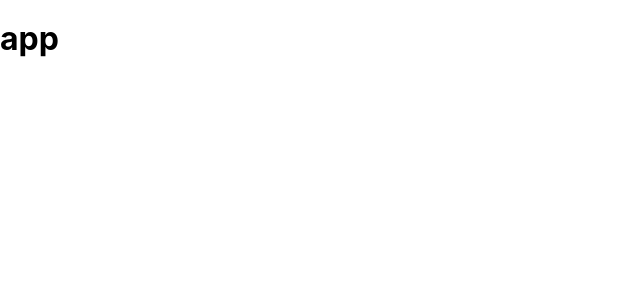
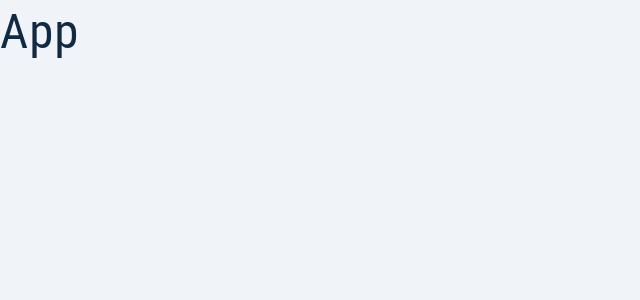
Before and after one commit to Shih-Yi/express-job-app, a React (Create React App) app in the folder client_new/: page / in a window 1280 px wide. Shown: the top 300 px of the page, without its empty margins (0-640 px from the left). Built offline with nearby package versions, Linux system fonts and the light colour scheme.

Commit message:
replace contents of index.css from assets/css/index.css (setup Global Styles )

```diff
--- a/client_new/src/index.css
+++ b/client_new/src/index.css
@@ -1,13 +1,351 @@
-body {
-  margin: 0;
-  font-family: -apple-system, BlinkMacSystemFont, 'Segoe UI', 'Roboto', 'Oxygen',
-    'Ubuntu', 'Cantarell', 'Fira Sans', 'Droid Sans', 'Helvetica Neue',
-    sans-serif;
-  -webkit-font-smoothing: antialiased;
-  -moz-osx-font-smoothing: grayscale;
+*,
+::after,
+::before {
+  box-sizing: border-box;
 }
 
-code {
-  font-family: source-code-pro, Menlo, Monaco, Consolas, 'Courier New',
-    monospace;
+/* fonts */
+@import url('https://fonts.googleapis.com/css2?family=Cabin&family=Roboto+Condensed:wght@400;700&display=swap');
+
+html {
+  font-size: 100%;
 }
+
+/*16px*/
+
+:root {
+  /* colors */
+  --primary-50: #e0fcff;
+  --primary-100: #bef8fd;
+  --primary-200: #87eaf2;
+  --primary-300: #54d1db;
+  --primary-400: #38bec9;
+  --primary-500: #2cb1bc;
+  --primary-600: #14919b;
+  --primary-700: #0e7c86;
+  --primary-800: #0a6c74;
+  --primary-900: #044e54;
+
+  /* grey */
+  --grey-50: #f0f4f8;
+  --grey-100: #d9e2ec;
+  --grey-200: #bcccdc;
+  --grey-300: #9fb3c8;
+  --grey-400: #829ab1;
+  --grey-500: #627d98;
+  --grey-600: #486581;
+  --grey-700: #334e68;
+  --grey-800: #243b53;
+  --grey-900: #102a43;
+  /* rest of the colors */
+  --black: #222;
+  --white: #fff;
+  --red-light: #f8d7da;
+  --red-dark: #842029;
+  --green-light: #d1e7dd;
+  --green-dark: #0f5132;
+
+  /* fonts  */
+  --headingFont: 'Roboto Condensed', Sans-Serif;
+  --bodyFont: 'Cabin', Sans-Serif;
+  --small-text: 0.875rem;
+  --extra-small-text: 0.7em;
+  /* rest of the vars */
+  --backgroundColor: var(--grey-50);
+  --textColor: var(--grey-900);
+  --borderRadius: 0.25rem;
+  --letterSpacing: 1px;
+  --transition: 0.3s ease-in-out all;
+  --max-width: 1120px;
+  --fixed-width: 500px;
+  --fluid-width: 90vw;
+  --breakpoint-lg: 992px;
+  --nav-height: 6rem;
+  /* box shadow*/
+  --shadow-1: 0 1px 3px 0 rgba(0, 0, 0, 0.1), 0 1px 2px 0 rgba(0, 0, 0, 0.06);
+  --shadow-2: 0 4px 6px -1px rgba(0, 0, 0, 0.1),
+    0 2px 4px -1px rgba(0, 0, 0, 0.06);
+  --shadow-3: 0 10px 15px -3px rgba(0, 0, 0, 0.1),
+    0 4px 6px -2px rgba(0, 0, 0, 0.05);
+  --shadow-4: 0 20px 25px -5px rgba(0, 0, 0, 0.1),
+    0 10px 10px -5px rgba(0, 0, 0, 0.04);
+}
+
+body {
+  background: var(--backgroundColor);
+  font-family: var(--bodyFont);
+  font-weight: 400;
+  line-height: 1.75;
+  color: var(--textColor);
+}
+
+p {
+  margin-bottom: 1.5rem;
+  max-width: 40em;
+}
+
+h1,
+h2,
+h3,
+h4,
+h5 {
+  margin: 0;
+  margin-bottom: 1.38rem;
+  font-family: var(--headingFont);
+  font-weight: 400;
+  line-height: 1.3;
+  text-transform: capitalize;
+  letter-spacing: var(--letterSpacing);
+}
+
+h1 {
+  margin-top: 0;
+  font-size: 3.052rem;
+}
+
+h2 {
+  font-size: 2.441rem;
+}
+
+h3 {
+  font-size: 1.953rem;
+}
+
+h4 {
+  font-size: 1.563rem;
+}
+
+h5 {
+  font-size: 1.25rem;
+}
+
+small,
+.text-small {
+  font-size: var(--small-text);
+}
+
+a {
+  text-decoration: none;
+  letter-spacing: var(--letterSpacing);
+}
+
+a,
+button {
+  line-height: 1.15;
+}
+
+button:disabled {
+  cursor: not-allowed;
+}
+
+ul {
+  list-style-type: none;
+  padding: 0;
+}
+
+.img {
+  width: 100%;
+  display: block;
+  object-fit: cover;
+}
+
+/* buttons */
+
+.btn {
+  cursor: pointer;
+  color: var(--white);
+  background: var(--primary-500);
+  border: transparent;
+  border-radius: var(--borderRadius);
+  letter-spacing: var(--letterSpacing);
+  padding: 0.375rem 0.75rem;
+  box-shadow: var(--shadow-2);
+  transition: var(--transition);
+  text-transform: capitalize;
+  display: inline-block;
+}
+
+.btn:hover {
+  background: var(--primary-700);
+  box-shadow: var(--shadow-3);
+}
+
+.btn-hipster {
+  color: var(--primary-500);
+  background: var(--primary-200);
+}
+
+.btn-hipster:hover {
+  color: var(--primary-200);
+  background: var(--primary-700);
+}
+
+.btn-block {
+  width: 100%;
+}
+
+.btn-hero {
+  font-size: 1.25rem;
+  padding: 0.5rem 1.25rem;
+}
+
+.btn-danger {
+  background: var(--red-light);
+  color: var(--red-dark);
+}
+
+.btn-danger:hover {
+  background: var(--red-dark);
+  color: var(--white);
+}
+
+/* alerts */
+.alert {
+  padding: 0.375rem 0.75rem;
+  margin-bottom: 1rem;
+  border-color: transparent;
+  border-radius: var(--borderRadius);
+  text-align: center;
+  letter-spacing: var(--letterSpacing);
+}
+
+.alert-danger {
+  color: var(--red-dark);
+  background: var(--red-light);
+}
+
+.alert-success {
+  color: var(--green-dark);
+  background: var(--green-light);
+}
+
+/* form */
+
+.form {
+  width: 90vw;
+  max-width: var(--fixed-width);
+  background: var(--white);
+  border-radius: var(--borderRadius);
+  box-shadow: var(--shadow-2);
+  padding: 2rem 2.5rem;
+  margin: 3rem auto;
+  transition: var(--transition);
+}
+
+.form:hover {
+  box-shadow: var(--shadow-4);
+}
+
+.form-label {
+  display: block;
+  font-size: var(--smallText);
+  margin-bottom: 0.5rem;
+  text-transform: capitalize;
+  letter-spacing: var(--letterSpacing);
+}
+
+.form-input,
+.form-textarea,
+.form-select {
+  width: 100%;
+  padding: 0.375rem 0.75rem;
+  border-radius: var(--borderRadius);
+  background: var(--backgroundColor);
+  border: 1px solid var(--grey-200);
+}
+
+.form-input,
+.form-select,
+.btn-block {
+  height: 35px;
+}
+
+.form-row {
+  margin-bottom: 1rem;
+}
+
+.form-textarea {
+  height: 7rem;
+}
+
+::placeholder {
+  font-family: inherit;
+  color: var(--grey-400);
+}
+
+.form-alert {
+  color: var(--red-dark);
+  letter-spacing: var(--letterSpacing);
+  text-transform: capitalize;
+}
+
+/* alert */
+
+@keyframes spinner {
+  to {
+    transform: rotate(360deg);
+  }
+}
+
+.loading {
+  width: 6rem;
+  height: 6rem;
+  border: 5px solid var(--grey-400);
+  border-radius: 50%;
+  border-top-color: var(--primary-500);
+  animation: spinner 2s linear infinite;
+}
+
+.loading-center {
+  margin: 0 auto;
+}
+
+/* title */
+
+.title {
+  text-align: center;
+}
+
+.title-underline {
+  background: var(--primary-500);
+  width: 7rem;
+  height: 0.25rem;
+  margin: 0 auto;
+  margin-top: -1rem;
+}
+
+.container {
+  width: var(--fluid-width);
+  max-width: var(--max-width);
+  margin: 0 auto;
+}
+
+.full-page {
+  min-height: 100vh;
+}
+
+.coffee-info {
+  text-align: center;
+  text-transform: capitalize;
+  margin-bottom: 1rem;
+  letter-spacing: var(--letterSpacing);
+}
+
+.coffee-info span {
+  display: block;
+}
+
+.coffee-info a {
+  color: var(--primary-500);
+}
+
+@media screen and (min-width: 992px) {
+  .coffee-info {
+    text-align: left;
+  }
+
+  .coffee-info span {
+    display: inline-block;
+    margin-right: 0.5rem;
+  }
+}
```
